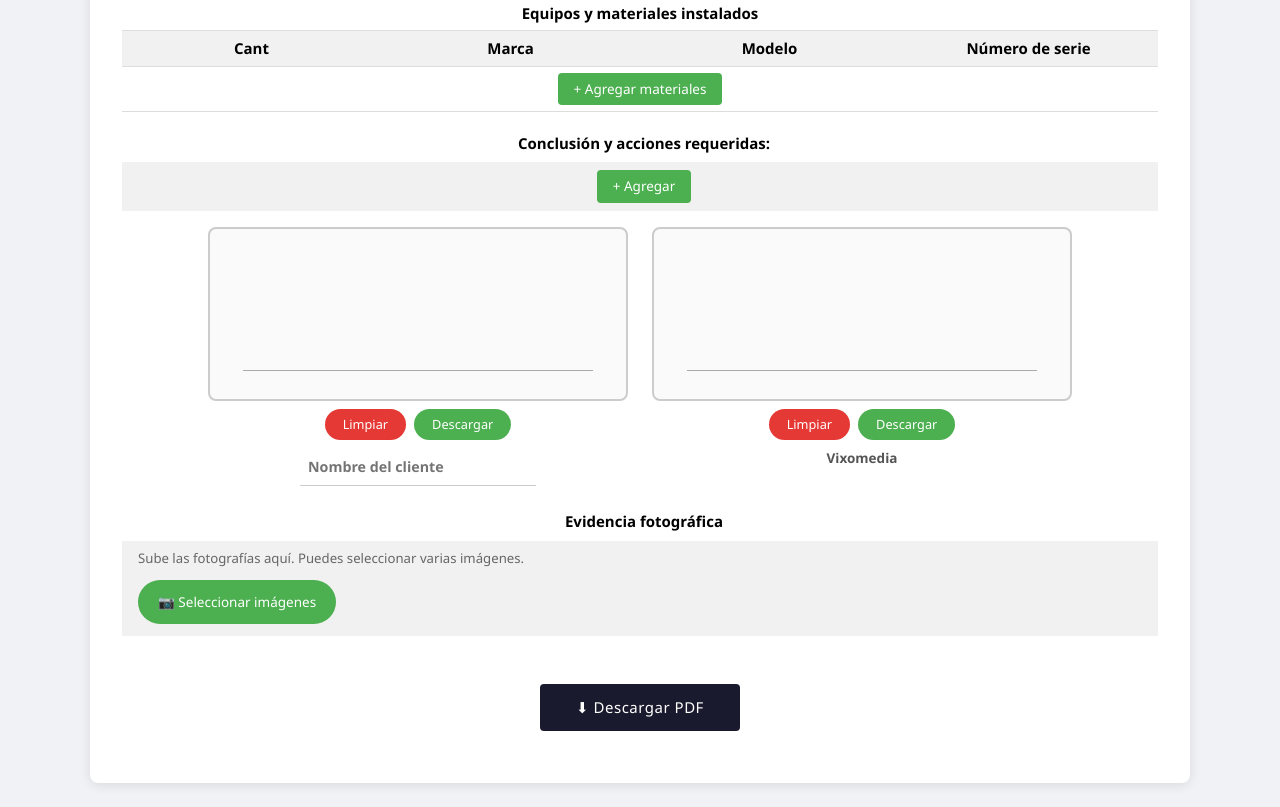
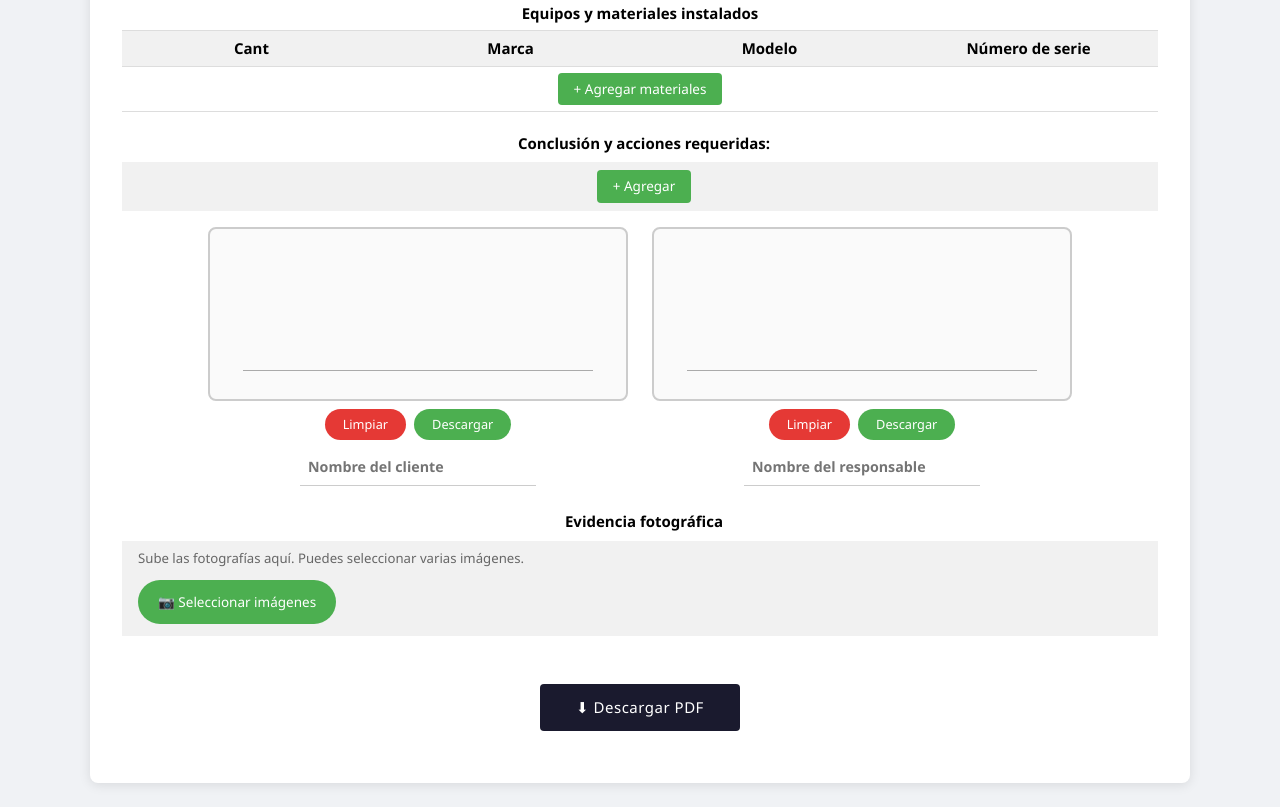
Before and after one commit to Vixomedia/Reportes_de_entrega.githun, a plain HTML site: page index.html in a window 1280 px wide. Shown: the part 654-1461 px from the top of the page. Drawn offline with nearby package versions, Linux system fonts and the light colour scheme.

Commit message:
Update index.html

```diff
--- a/index.html
+++ b/index.html
@@ -156,7 +156,7 @@
         <button class="btn-limpiar" onclick="limpiar('canvas2','wrapper2','estado2')">Limpiar</button>
         <button class="btn-guardar" onclick="descargar('canvas2','firma-proveedor')">Descargar</button>
       </div>
-      <p class="estado" id="estado2">Vixomedia</p>
+      <p class="estado" id="estado2"><input class="w3-input" type="text" placeholder="Nombre del responsable" /></p>
     </div>
   </div>
 
```
